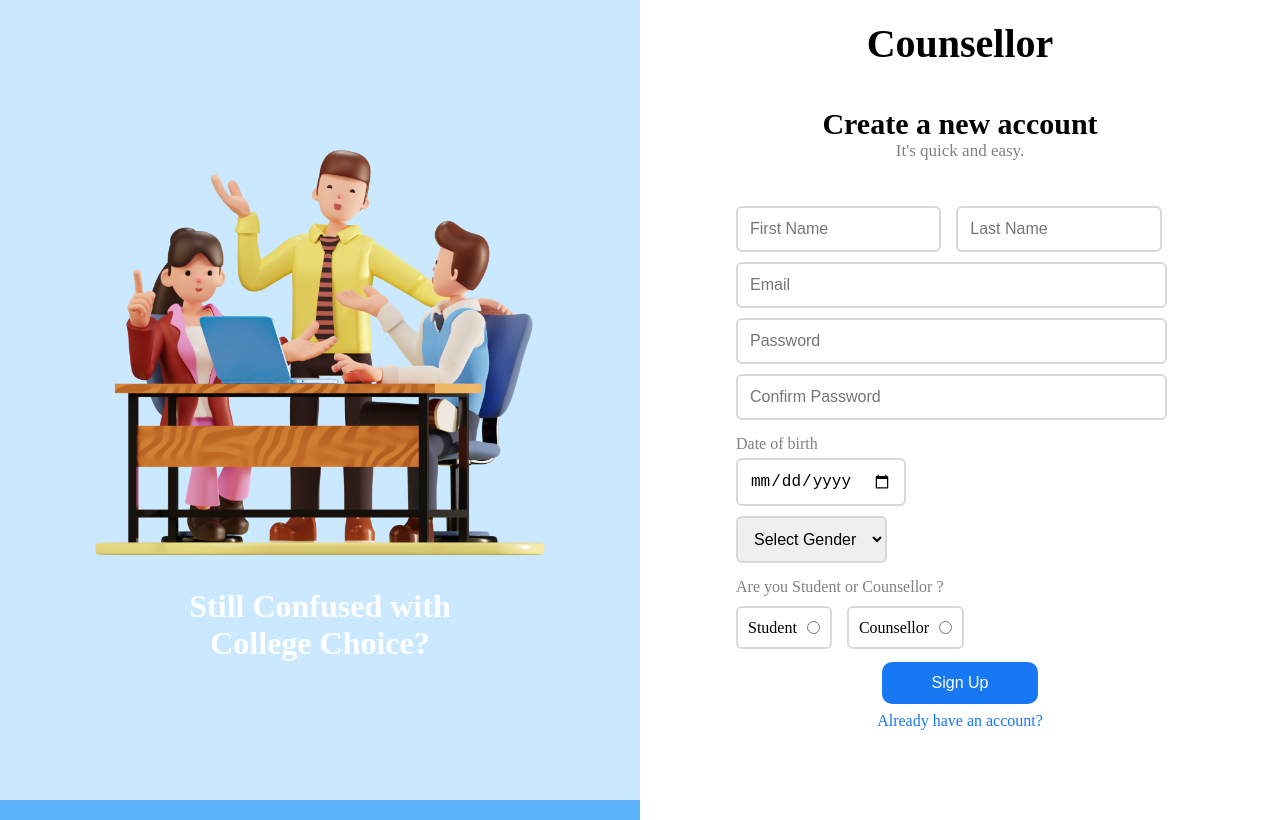
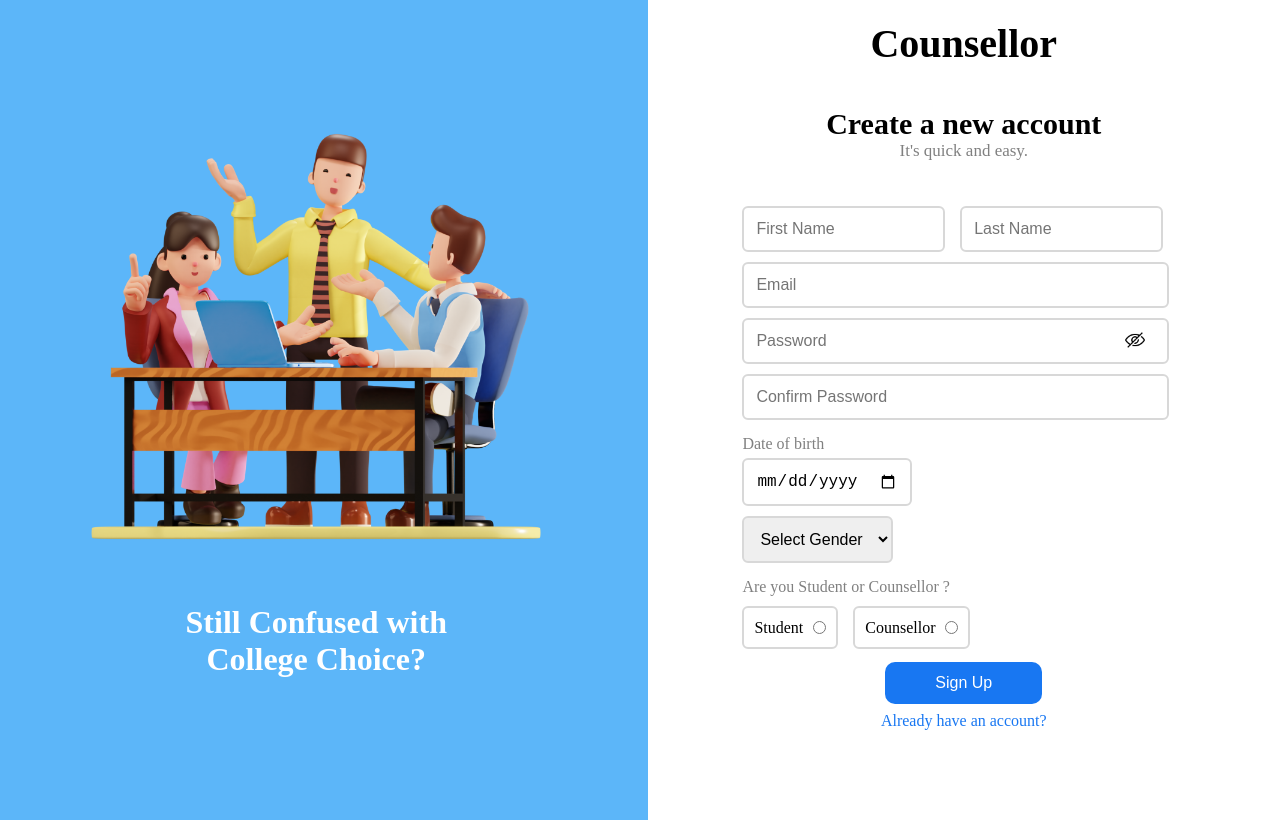
Before and after one commit to Counselllor/Counsellor-Web, a React (Vite) app: page /signup in a window 1280 px wide. Built offline with nearby package versions, Linux system fonts and the light colour scheme; no server answers; a web font is replaced by a local one.

Commit message:
fixed Css

```diff
--- a/src/components/Login/Login.css
+++ b/src/components/Login/Login.css
@@ -1,7 +1,13 @@
 .login-container {
   font-family: "ABeeZee";
-  margin-top: 10px;
+  /* margin-top: 10px; */
   width: 100vw;
+}
+
+.left {
+  height: 100vh;
+  justify-content: center;
+  background-color: #5CB6F9;
 }
 
 /* Left side container of login page => same as signup page */
@@ -162,22 +168,45 @@ select.inputField {
   border-color: red;
 }
 
+
 @media screen and (max-width: 768px) {
-  .login-container .form {
+  .login-container form {
     padding: 0 10%;
   }
   .right .google {
     margin: 3% 10%;
     padding: 10px 0;
   }
+  .login-container form input.common-input {
+    width: 100% !important;
+  }
+  .password-input .toggle-button {
+    /* right: 5px; */
+    right:5px !important;
+  }
 }
 
 @media screen and (max-width: 450px) {
-  .login-container .form input {
+  .login-container form input.common-input {
     width: 100% !important;
   }
 
-  .login-container .form input[type="checkbox"] {
+  .login-container form input[type="checkbox"] {
     width: unset;
   }
 }
+
+@media screen and (max-width: 500px) {
+  .password-input .toggle-button {
+    right: 10px !important;
+  }
+}
+
+
+.inputField {
+  border-color: red !important;
+}
+
+.errorMsg {
+  color: red;
+}
--- a/src/components/SignUp/SignUp.jsx
+++ b/src/components/SignUp/SignUp.jsx
@@ -18,6 +18,7 @@ const SignUpForm = () => {
   const [gender, setGender] = useState("");
   const [usertype, setUserType] = useState("");
   const [error, seterror] = useState("");
+  const [passwordType, setPasswordType] = useState("password");
   const [registerInformation, setRegisterInformation] = useState({
     email: "",
     password: "",
@@ -70,6 +71,11 @@ const SignUpForm = () => {
         catch(err){alert(err.message)};
     }
   };
+  const passwordToggle = () => {
+    if (passwordType === "password") {
+      setPasswordType("text");
+    } else setPasswordType("password");
+  };
   return (
     <div className="signup-container">
       <div className="parent">
@@ -119,9 +125,9 @@ const SignUpForm = () => {
               placeholder="Email"
               className={error === "**Email is Required!" && "inputField"}
             />
-
+            <div className="password-input">
             <input
-              type="password"
+              type={passwordType}
               value={registerInformation.password}
               onChange={(e) =>
                 setRegisterInformation({
@@ -136,9 +142,18 @@ const SignUpForm = () => {
                 error === "**Password not same!" && "inputField"
               }`}
             />
+            <div onClick={passwordToggle} className="toggle-button1">
+                <img
+                  height={20}
+                  width={20}
+                  src={passwordType === "password" ? hide : show}
+                  alt="password-toggle"
+                />
+              </div>
+            </div>
 
             <input
-              type="password"
+              type={passwordType}
               value={registerInformation.confirmPassword}
               onChange={(e) =>
                 setRegisterInformation({
@@ -213,7 +228,7 @@ const SignUpForm = () => {
                 Sign Up
               </button>
               <div className="already-account">
-                <Link to="#">Already have an account?</Link>
+                <Link to="/">Already have an account?</Link>
               </div>
             </div>
           </div>
--- a/src/components/SignUp/Signup.css
+++ b/src/components/SignUp/Signup.css
@@ -16,10 +16,12 @@
   display: flex;
   flex-direction: column;
   align-items: center;
+  padding-right: 15px;
 }
 
 .parent .left img {
   width: 450px;
+  margin-bottom: 32px;
 }
 
 .parent .left .left-text {
@@ -29,6 +31,7 @@
   padding: 0 50px;
   width: 50%;
   text-align: center;
+  margin: 0 32px;
 }
 
 /* right part */
@@ -174,6 +177,39 @@ select.inputField {
   height: 100vh;
 }
 
+.password-input {
+  position: relative;
+  width: 100%;
+}
+
+.password-input .toggle-button1 {
+  position: absolute;
+  top: 50%;
+  right: 9% !important;
+  transform: translateY(-50%);
+  cursor: pointer;
+}
+
+/* media query */
+
+@media screen and (max-width: 768px) {
+  .password-input .toggle-button1 {
+    right: 50px !important;
+  }
+}
+
+@media screen and (max-width: 500px) {
+  .password-input .toggle-button1 {
+    right: 20px !important;
+  }
+}
+
+@media screen and (max-width: 414px) {
+  .password-input .toggle-button1 {
+    right: 15px;
+  }
+}
+
 /* media query */
 
 @media screen and (max-width: 992px) {
```
